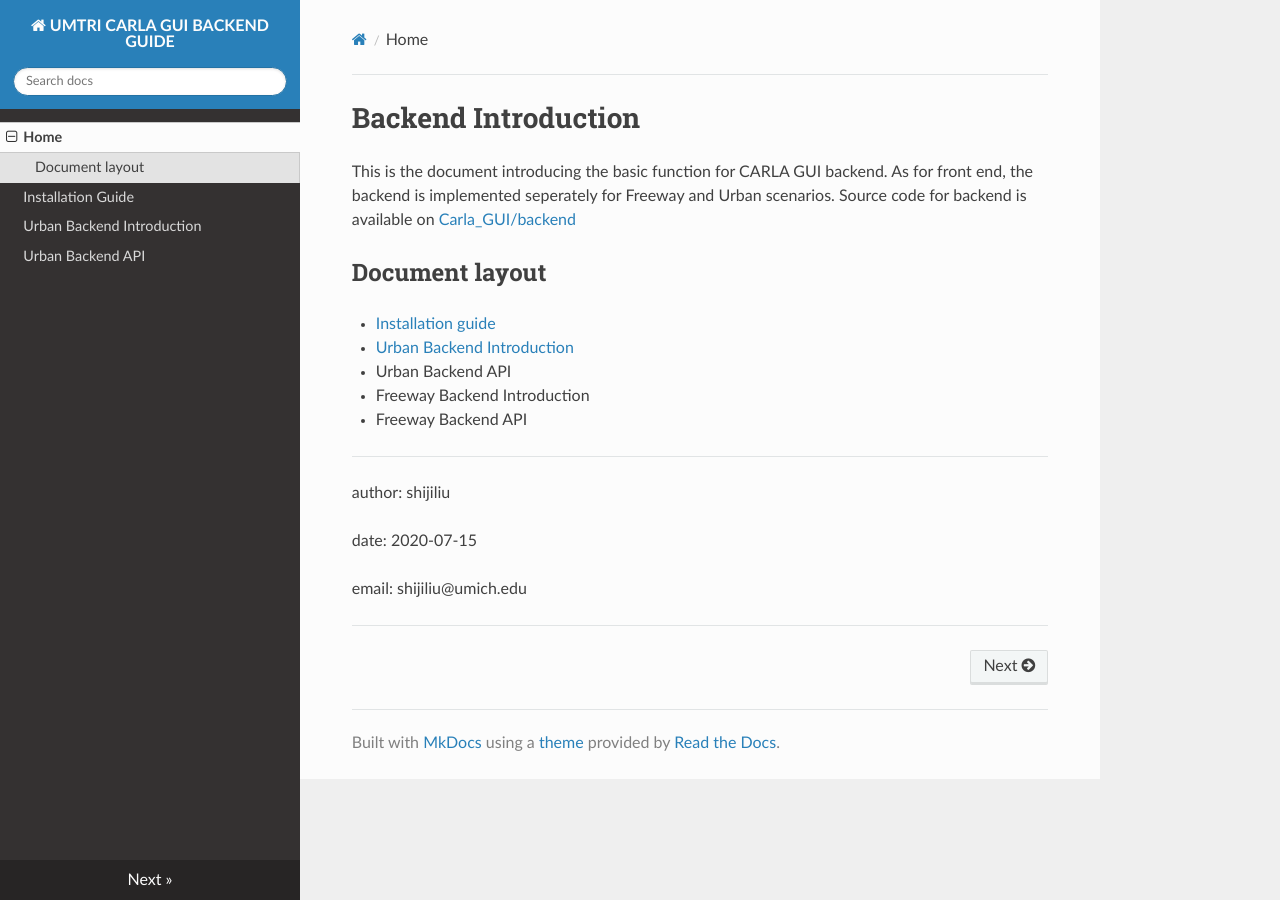
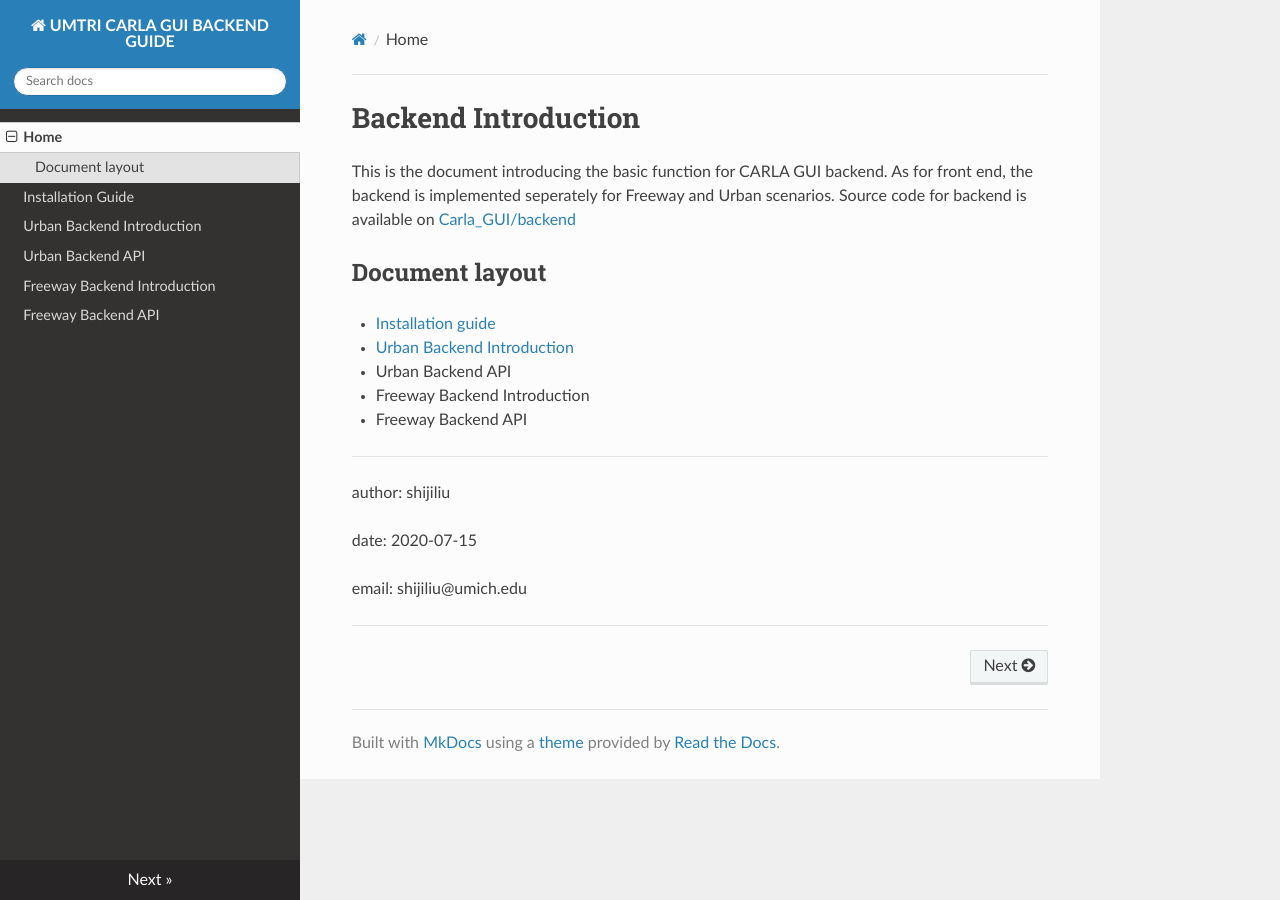
Before and after one commit to CenturyLiu/Carla-GUI, an MkDocs documentation site: the page built from Docs/index.md, in a window 1280 px wide. Built offline with MkDocs 1.6.1, drawn with Linux system fonts in a browser that asks for light colours; nearby versions of some CDN libraries.

Commit message:
docs: update mkdocs.yml

```diff
--- a/mkdocs.yml
+++ b/mkdocs.yml
@@ -8,3 +8,5 @@ nav:
     - Installation Guide: installation_guide.md
     - Urban Backend Introduction: urban_backend_introduction.md
     - Urban Backend API: urban_backend_api.md
+    - Freeway Backend Introduction: freeway_backend_introduction.md
+    - Freeway Backend API: freeway_backend_api.md
```
